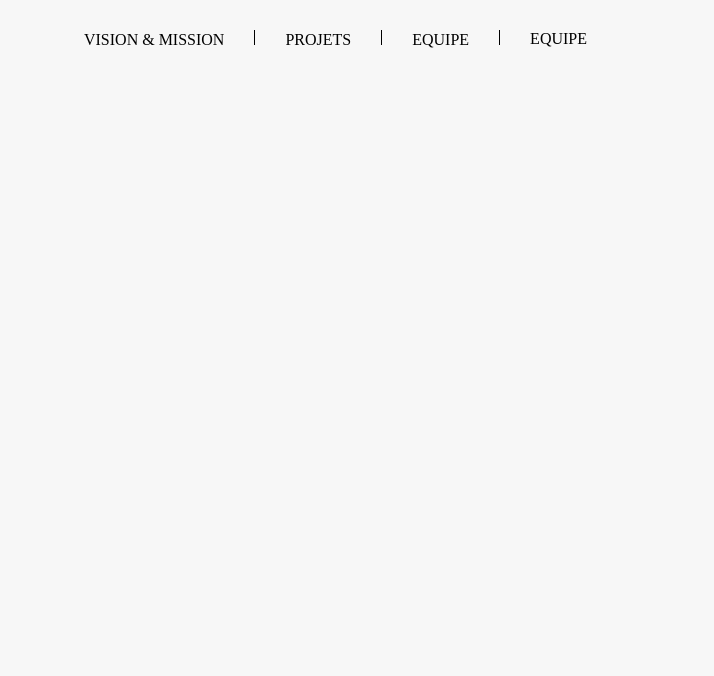
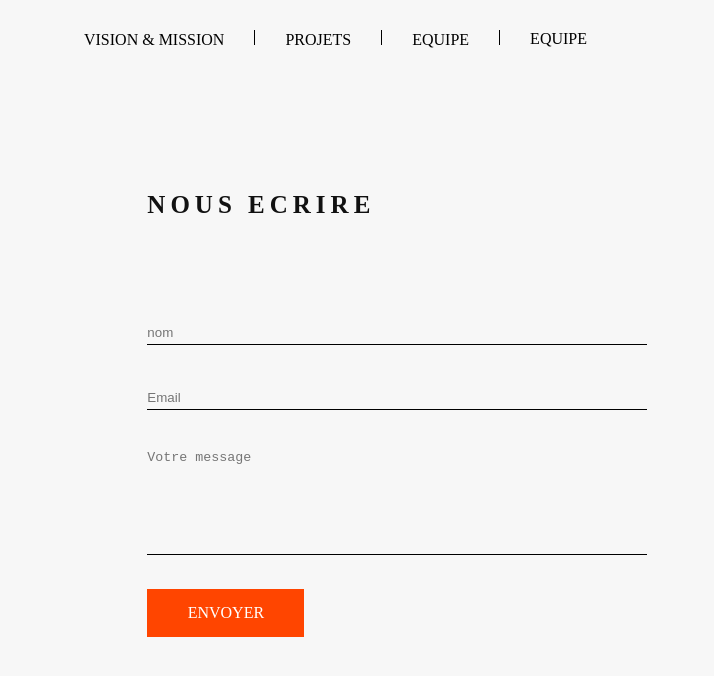
Before and after one commit to soffiayanchashvili/homework-13-2-, a plain HTML site: page index.html in a window 1280 px wide. Shown: the full height of the page, 566-1280 px from the left. Drawn offline with Linux system fonts and the light colour scheme.

Commit message:
added input tags and corrected some mistakes

```diff
--- a/index.html
+++ b/index.html
@@ -8,7 +8,7 @@
     <link rel="stylesheet" href="style.css">
 </head>
 <body>
-    <section>
+    <section class="section">
         <div class="top">
             <header>
                 <div class="logo-background"><div class="logo"></div></div>
@@ -22,6 +22,7 @@
                 </nav>
             </header>
         </div>
+        <div class="box">
             <div class="contact">
                 <h4>CONTACT</h4>
                 <p>Adresse : IMPACT, Chaussée de Vleurgat 195, 1050 Ixelles</p>
@@ -38,6 +39,18 @@
                     <a href="#"><img src="vimeo.logo.png" alt="vimeo">Vimeo</a>
                 </div>
            </div>
+           <div class="input">
+                <h4>NOUS ECRIRE</h4>
+                <form>
+                    <div><input type="text" name="Username" placeholder="nom"></div>
+                    <div><input type="email" name="E-mail" placeholder="Email"></div>
+                    <div><textarea name="message" id="message" placeholder="Votre message" ></textarea>
+                    </div>
+                </form>
+                <div class="orange-box">ENVOYER</div>
+           </div>
+        </div>
+
     </section>
 </body>
 </html>
--- a/style.css
+++ b/style.css
@@ -77,3 +77,44 @@ h4{
 .icons a{
     color: #000;
 }
+.input{
+    margin-left: 150px;
+    display: flex;
+    flex-direction: column;
+}
+input{
+    height: 25px;
+    width: 500px;
+    border: none;
+    border-bottom: 1px solid black;
+    background-color: #F7F7F7;
+    margin-top: 40px;
+}
+textarea{
+    resize: none;
+    border: none;
+    border-bottom: 1px solid  black;
+    background-color: #F7F7F7;
+    margin-top: 40px;
+    height: 105px;
+    width: 500px;
+}
+.box{
+    display: flex;
+}
+.orange-box{
+    width: 157px;
+    height: 48px;
+    color: white ;
+    background-color: orangered;
+    display: flex;
+    align-items: center;
+    justify-content: center;
+    margin-top: 30px;
+}
+@media(max-width:768px){
+    .section{
+        display: flex;
+        flex-direction: column;
+    }
+}
```
Lines whose indentation alone changed are shown as unchanged.
